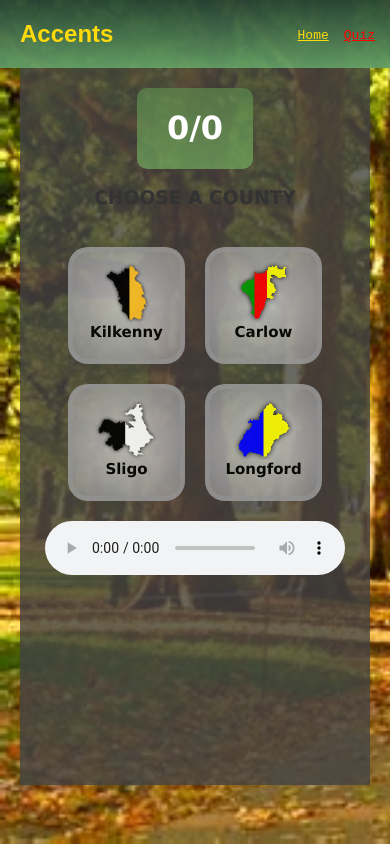
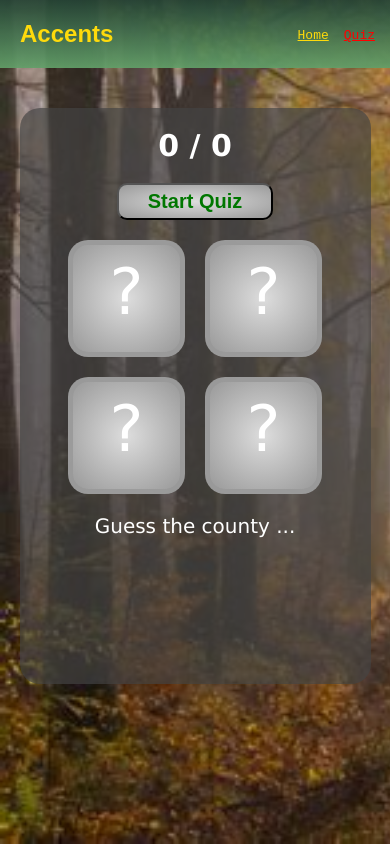
Before and after one commit to johnrearden/accents, a React (Create React App) app: page /quiz in a window 390 px wide. Built offline with nearby package versions, Linux system fonts and the light colour scheme.

Commit message:
working on quiz

```diff
--- a/src/App.css
+++ b/src/App.css
@@ -4,12 +4,12 @@
 
 html {
   width: 100vw;
-  height: 85vh;
+  height: 100vh;
 }
 
 body {
   font-family : Arial;
-  background-image: url('/images/backgrounds/autumn_green_gold.jpeg');
+  background-image: url('/images/backgrounds/autumn_mist_2.jpg');
   background-repeat: no-repeat;
   background-size: cover;
   background-attachment: fixed;
@@ -45,10 +45,10 @@ body {
   width: 100vw;
   height: 85vh;
   display: flex;
-  flex-direction: row;
-  justify-content: center;
+  flex-direction: column;
+  justify-content: start;
   align-items: center;
-  padding: 20px;
+  margin-top: 20px;
 }
 
 @media screen and (max-width: 900px) and (orientation:portrait) {
--- a/src/Megamap.css
+++ b/src/Megamap.css
@@ -4,12 +4,12 @@
 
 .megamap {
     width: 100vw;
-    height: 85vh;
+    height: 100%;
 }
 
 @media screen and (max-width: 900px) and (orientation:portrait) {
   .megamap {
     width: 90vw;
-    height: 85vh;
+    height: 100%;
   }
 }
--- a/src/QuizWidget.css
+++ b/src/QuizWidget.css
@@ -1,22 +1,16 @@
 .container {
-    width: 50vw;
-    height: 85vh;
+    width: 40vw;
+    height: 95%;
     padding: 20px;
     display: flex;
     flex-direction: column;
     justify-content: start;
     align-items : center;
     color: #333333;
-    background: #444444cc;
+    background: #444444aa;
+    border-radius: 20px;
     font-family:Verdana, Geneva, Tahoma, sans-serif;
 }
-
-@media screen and (max-width: 900px) and (orientation:portrait) {
-    .container {
-      width: 90vw;
-      height: 85vh;
-    }
-  }
 
 .options_holder {
     padding: 20px;
@@ -27,35 +21,63 @@
 }
 
 .totals {
+    font-size: 60px;
     color: white;
     font-weight: bold;
     padding: 0px 30px 0px 30px;
-    background-image: linear-gradient(#5e8c4eaa, #75b161aa);
+    /* background-image: linear-gradient(#5e8c4eaa, #75b161aa); */
     border-radius: 10px
 }
 
+.instructions {
+    font-size: 30px;
+    color: white;
+}
+
+.quiz_option_wrapper {
+    display:grid;
+}
+
+.quiz_option:hover {
+    background-image: radial-gradient(#dddddd, #999999);
+    border-color: #ffffff;
+}
+
 .quiz_option {
+    grid-column: 1;
+    grid-row: 1;
     width: 12vw;
     height: 12vw;
     padding : 10px;
-    background-image: radial-gradient(#ddddddcc, #999999cc);
-    opacity : 0.9;
+    background-image: radial-gradient(#dddddd, #999999);
+    opacity : 0.0;
+    display: flex;
+    flex-direction: column;
+    justify-content: space-between;
+    align-items: stretch;
     border-radius: 20px;
     border-style: solid;
     border-width: 5px;
     border-color: #999999dd;
-    display: flex;
-    flex-direction: column;
-    justify-content: space-between;
-    align-items: stretch;
+    transition: border-color 1.0s ease-in-out;
+    transition: opacity 1.0s ease-in-out;
 }
 
-.quiz_option:hover {
+.question_mask {
+    grid-column: 1;
+    grid-row: 1;
+    width: 12vw;
+    height: 12vw;
+    color: white;
+    font-size: 4em;
     background-image: radial-gradient(#dddddd, #999999);
+    opacity : 1.0;
+    padding : 10px;
+    text-align: center;
     border-radius: 20px;
     border-style: solid;
     border-width: 5px;
-    border-color: #ffffff;
+    border-color: #999999dd;
 }
 
 .option_image {
@@ -70,16 +92,50 @@
     color: black;
 }
 
+.play_clip_button {
+    width: 16vw;
+    background-image: radial-gradient(#dddddd, #999999);
+    font-size: 30px;
+    margin-top: 20px;
+    padding: 5px 0px 5px 0px;
+    border-radius: 10px;
+    color: #007700;
+    font-weight: bold;
+}
+
+.play_clip_button:hover {
+    background-image: radial-gradient(#dddddd, #bbbbbb);
+    color: #00aa00;
+}
+
 .audio_player {
 
 }
 
 @media screen and (max-width: 900px) and (orientation:portrait) {
+    .container {
+        width: 90vw;
+        height: 85%;
+      }
+    .totals {
+        font-size: 30px;
+    }
     .quiz_option {
         width: 30vw;
         height: 30vw;
     }
+    .question_mask {
+        width: 30vw;
+        height: 30vw;
+    }
     .option_label {
-        font-size: 15px;
+        font-size: 12px;
+    }
+    .play_clip_button {
+        width: 40vw;
+        font-size: 20px
+    }
+    .instructions {
+        font-size: 20px;
     }
   }
--- a/src/QuizWidget.js
+++ b/src/QuizWidget.js
@@ -1,19 +1,81 @@
-import React, { useState, useRef } from 'react';
+import React, { useState, useRef, useEffect } from 'react';
 import { county_data } from './data/county_data';
 import './QuizWidget.css';
+
+const backgroundImageCorrect = 'radial-gradient(#7777ff, #777799)'
+const backgroundImageWrong = 'radial-gradient(#ff7777, #997777)'
+const backgroundImageUnselected = 'radial-gradient(#dddddd, #999999)';
+const borderColorUnselected = '#999999dd';
+const borderPersistenceDuration = 1000;
+
+// Variables without re-render on mutation.
+let correctChoice = null;
+let currentChoices = [];
+let running = false;
 
 function QuizWidget(props) {
     const [remainingQs, getRemainingQs] = useState(props.totalNumQs);
     const countyList = county_data.map(county => county.name);
     const [totalAnswered, setTotalAnswered] = useState(0);
     const [totalCorrect, setTotalCorrect] = useState(0);
+    const [currentChoiceIcons, setCurrentChoiceIcons] = useState([]);
+    const audioRef = useRef(null);
 
     // function to play audio when quiz_option is clicked
-    const onOptionClick = () => {
-        const audioPlayer = document.getElementsByClassName('audio_player')[0];
-        audioPlayer.play();
+    const onOptionClick = (event, county) => {
+        console.log(correctChoice + ' == ' + county);
+        stopCurrentClip();
+        let currentElement = event.currentTarget;
+        setTotalAnswered((totalAnswered) => totalAnswered + 1);
+
+        if (county === correctChoice) {
+            console.log('Correct!');
+            currentElement.style.borderColor = 'blue';
+            currentElement.style.backgroundImage = backgroundImageCorrect;
+            window.setTimeout(() => {
+                switchBackgroundImage(currentElement, backgroundImageUnselected);
+                currentElement.style.borderColor = borderColorUnselected;
+                setOptionsOpacity(0.0);
+            }, borderPersistenceDuration);
+            setTotalCorrect((totalCorrect) => totalCorrect + 1);
+            console.log('totalAnswered = ' + totalAnswered);
+            console.log('totalCorrect = ' + totalCorrect);
+
+        } else {
+            console.log('Wrong!');
+            event.currentTarget.style.borderColor = 'red';
+            event.currentTarget.style.backgroundImage = backgroundImageWrong;
+            window.setTimeout(() => {
+                switchBackgroundImage(currentElement, backgroundImageUnselected);
+                currentElement.style.borderColor = borderColorUnselected;
+                setOptionsOpacity(0.0);
+            }, borderPersistenceDuration);
+            console.log('totalAnswered = ' + totalAnswered);
+        }
+        window.setTimeout(() => {
+            createNewQuestion();
+            playCurrentClip();
+        }, 2000);
     }
 
+    const switchBackgroundImage = (element, img) => {
+        element.style = img;
+    }
+
+    const onPlayClipPressed = () => {
+        running = true;
+        console.log('playClipPressed... running == ' + running);
+        playCurrentClip();
+        setOptionsOpacity(1.0);
+    }
+
+    // This effect runs once, after the first render, creating a new question.
+    useEffect(() => {
+        createNewQuestion();
+    }, []);
+
+    // Steps quiz forward to the next question, loading the correct images and audioclip
+    const createNewQuestion = () => {
         // Select a county at random, and then pick 3 others as candidates
         // First, shuffle the array.
         for (let i = countyList.length - 1; i > 0; i--) {
@@ -22,17 +84,21 @@ function QuizWidget(props) {
         }
 
         // Take the first 4 elements and choose correct answer at random.
-    const options = countyList.slice(0, 4);
-    const answer = options[Math.floor(Math.random() * 4) + 1];
+        currentChoices = (countyList.slice(0, 4));
+        correctChoice = currentChoices[Math.floor(Math.random() * 4)];
 
         // Map the possible answers to their images.
-    const images = options.map((county) => {
+        const imageArray = currentChoices.map((county) => {
             const image_url = '/images/highlighted_counties/' + county + '_highlighted.png';
             const title = county.charAt(0).toUpperCase() + county.slice(1);
             return (
-            <React.Fragment key={county + '_key'}>
+                <React.Fragment key={county}>
+                    <div className='quiz_option_wrapper'>
+                        <div className='question_mask'>
+                            ?
+                        </div>
                         <div className='quiz_option'
-                     onClick={onOptionClick}>
+                             onClick={(event) => { onOptionClick(event, county) }}>
                             <div className='option_image' style={{
                                 backgroundImage: `url(${image_url})`,
                                 backgroundRepeat: 'no-repeat',
@@ -46,23 +112,60 @@ function QuizWidget(props) {
                                 {title}
                             </div>
                         </div>
+                    </div>
                 </React.Fragment>
             );
         });
 
+        // Load the new audio clip for the correct answer into the audioplayer
+        //
+        //
+        //
+
+
+        // Rerender the new set of choice icons and play the current clip
+        setCurrentChoiceIcons(imageArray);
+        if (running) {
+            console.log('running is true, setting delay for setOptionsOpacity(1.0)');
+            window.setTimeout(() => {setOptionsOpacity(1.0)}, 500);
+        } else {
+            console.log('running is still ' + running);
+        }
+    }
+
+    const playCurrentClip = () => {
+        audioRef.current.play();
+    }
+
+    const stopCurrentClip = () => {
+        audioRef.current.pause();
+        audioRef.current.currentTime = 0;
+    }
+
+    const setOptionsOpacity = (opacity) => {
+        let elements = document.getElementsByClassName('quiz_option');
+        for (const e of elements) {
+            e.style.opacity = opacity;
+        }
+    }
+
     return (
         <div className='container'>
             <div className='totals'>
-                <h1>{totalCorrect}/{totalAnswered}</h1>
+                {totalCorrect} / {totalAnswered}
             </div>
-            <div className='prompt'>
-                <h3>CHOOSE A COUNTY</h3>
+            <div >
+                <button className='play_clip_button'
+                    onClick={onPlayClipPressed}>Start Quiz</button>
             </div>
             <div className='options_holder'>
-                {images}
+                {currentChoiceIcons}
+            </div>
+            <div className='instructions'>
+                Guess the county ...
             </div>
             <div>
-                <audio className='audio_player' controls >
+                <audio className='audio_player' ref={audioRef}>
                     <source src='/audio/file_example_MP3_700KB.mp3'>
                     </source>
                 </audio>
```
Also changed, not shown: public/images/backgrounds/autumn_mist_1.jpg (added), public/images/backgrounds/autumn_mist_2.jpg (added). Lines whose indentation alone changed are shown as unchanged.
